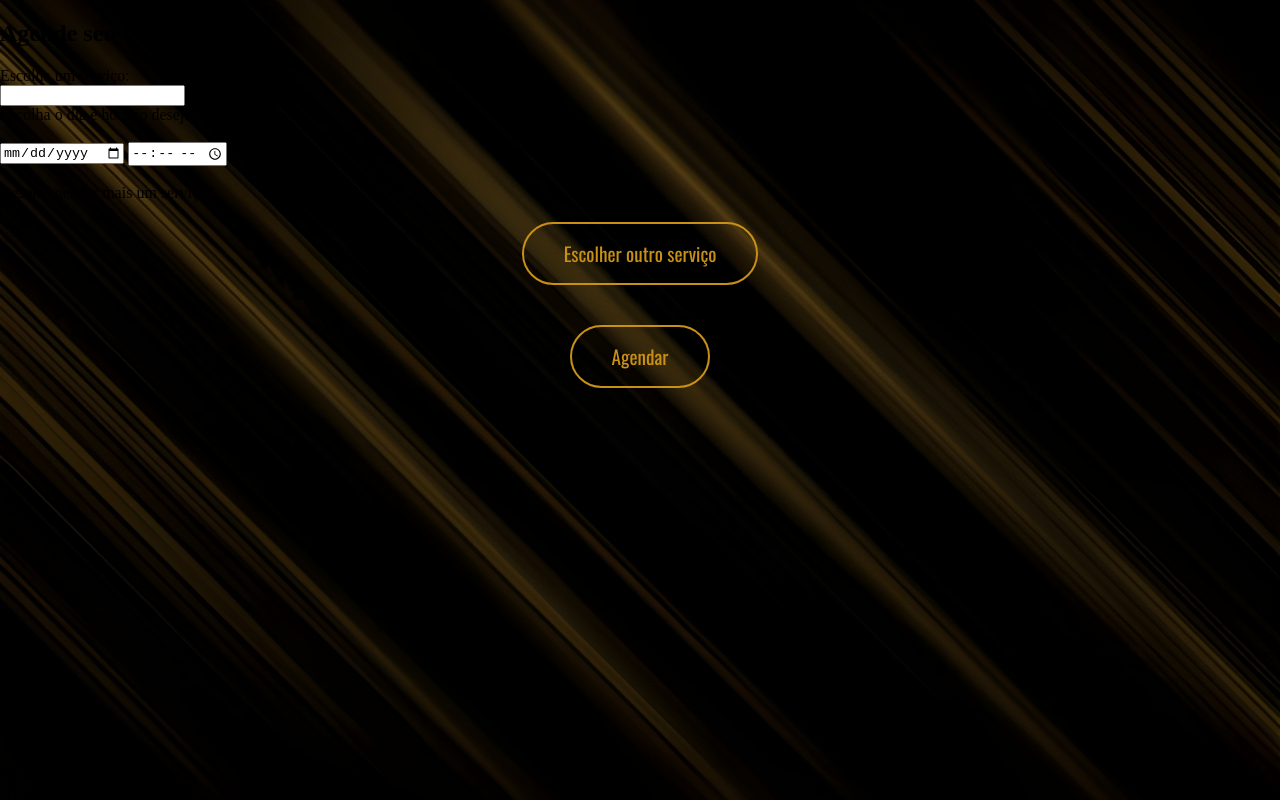
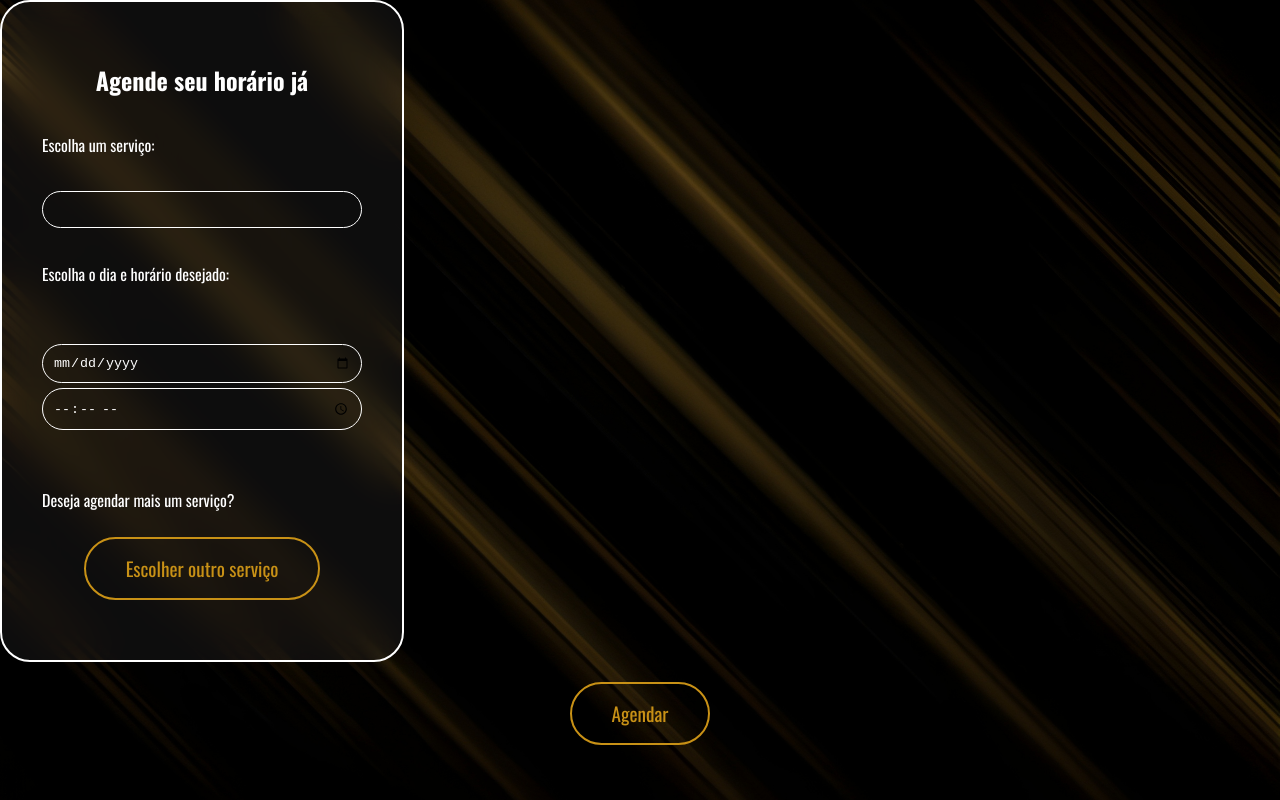
Before and after one commit to APShootingStar/barbearia-e-agendamento, a plain HTML site: page agendamento.html in a window 1280 px wide. Drawn offline with nearby package versions, Linux system fonts and the light colour scheme.

Commit message:
Add styles for card-servico component

```diff
--- a/style.css
+++ b/style.css
@@ -350,5 +350,37 @@ footer {
    ========================================= */
 
    /* =========================================
-        PÁGINA DE ADMINISTRAÇÃO (em processo)
+        PÁGINA DE AGENDAMENTO (EM PROCESSO)
    ========================================= */
+
+ .card-servico{
+    background: rgba(255, 255, 255, 0.05);
+    backdrop-filter: blur(20px);
+    border: 2px solid #ffffff;
+    border-radius: 30px;
+    padding: 40px;
+    width: 320px;
+    display: flex;
+    flex-direction: column;
+    gap: 15px;
+    color: #ffffff;
+    font-family: 'Oswald', sans-serif;
+ }
+
+.card-servico div {
+    display: flex;
+    flex-direction: column;
+    gap: 5px;
+}
+
+.card-servico input {
+    padding: 10px;
+    border-radius: 50px;
+    border: 1px solid #ffffff;
+    background: transparent;
+    color: #ffffff;
+}
+ .card-servico h1{
+ text-align: center;
+
+ }
```
